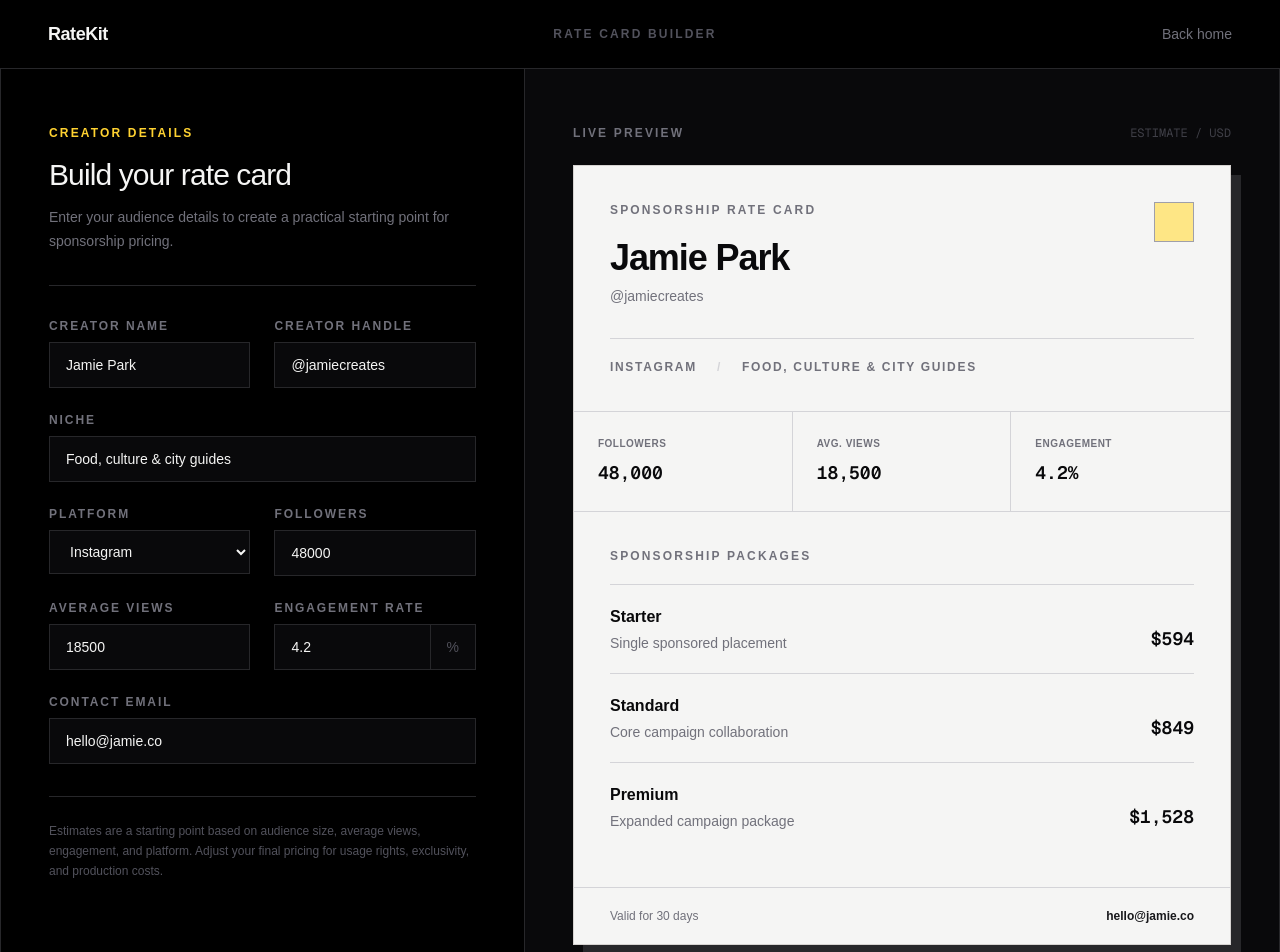
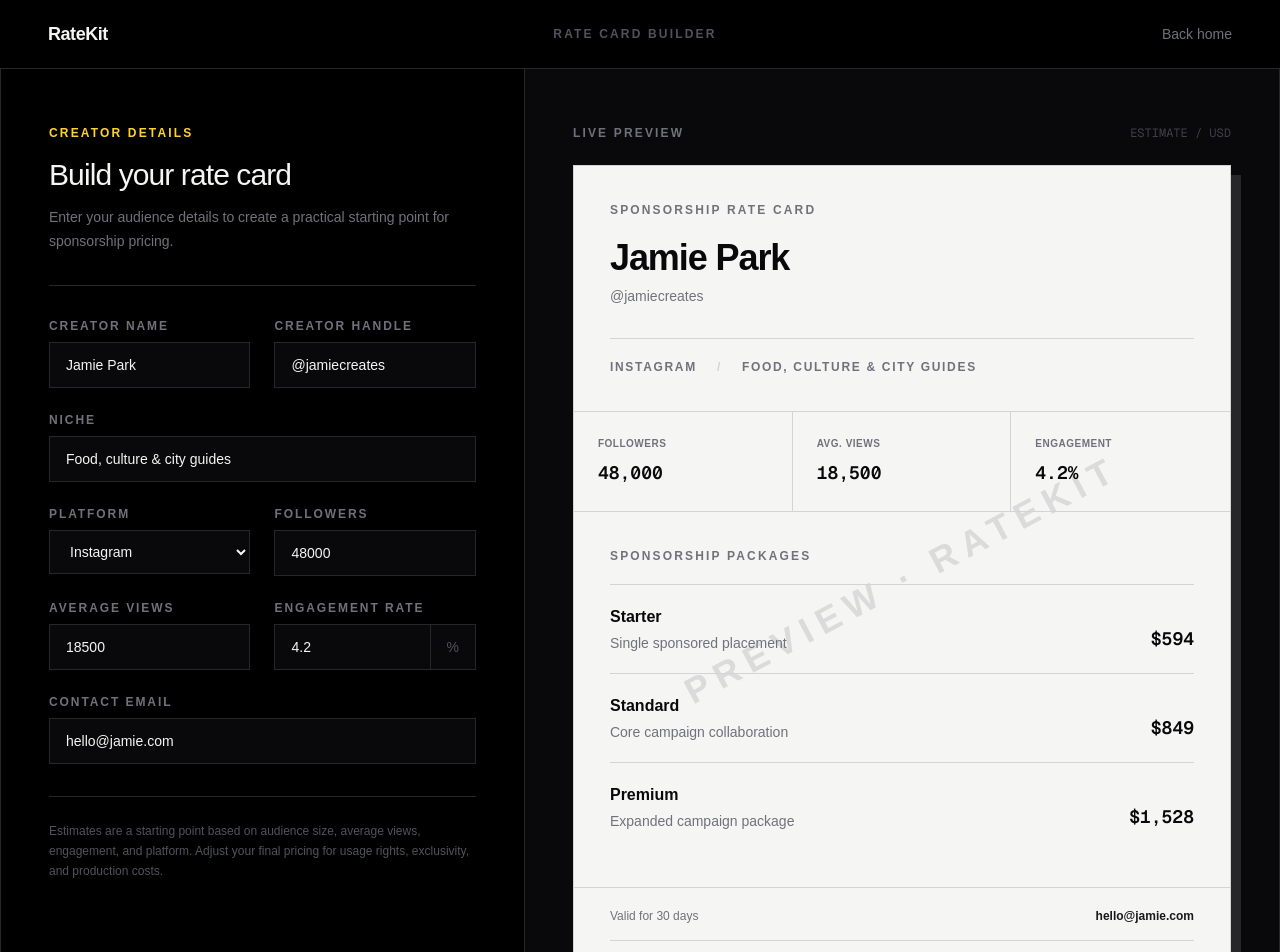
Before and after one commit to Hyeonseom726/RateKit, a Next.js app: page /generate in a window 1280 px wide. Shown: the top 952 px of the page. Built offline with nearby package versions, Linux system fonts and the light colour scheme.

Commit message:
Polish rate card watermark and overflow

```diff
--- a/src/app/generate/page.tsx
+++ b/src/app/generate/page.tsx
@@ -40,7 +40,7 @@
   followers: "48000",
   avgViews: "18500",
   engagementRate: "4.2",
-  contactEmail: "hello@jamie.co",
+  contactEmail: "hello@jamie.com",
 };
 
 function estimateRates(
@@ -72,6 +72,16 @@
 
 function formatPrice(value: number) {
   return `$${value.toLocaleString("en-US")}`;
+}
+
+function formatHandle(value: string) {
+  const handle = value.trim();
+
+  if (!handle) {
+    return "@creator";
+  }
+
+  return handle.startsWith("@") ? handle : `@${handle}`;
 }
 
 function Field({
@@ -269,57 +279,60 @@
             <p className="font-mono text-xs text-zinc-700">ESTIMATE / USD</p>
           </div>
 
-          <article className="mx-auto w-full max-w-2xl border border-stone-300 bg-stone-100 text-zinc-950 shadow-[10px_10px_0_0_#27272a]">
-            <div className="border-b border-zinc-300 p-6 sm:p-9">
-              <div className="flex items-start justify-between gap-6">
-                <div>
+          <article className="relative mx-auto w-full max-w-2xl overflow-hidden border border-stone-300 bg-stone-100 text-zinc-950 shadow-[10px_10px_0_0_#27272a]">
+            <div className="pointer-events-none absolute inset-0 z-0 flex items-center justify-center overflow-hidden">
+              <span className="-rotate-[28deg] whitespace-nowrap text-3xl font-semibold tracking-[0.22em] text-zinc-500/20 sm:text-4xl">
+                PREVIEW · RATEKIT
+              </span>
+            </div>
+
+            <div className="relative z-10 min-w-0 border-b border-zinc-300 p-6 sm:p-9">
               <p className="text-xs font-semibold uppercase tracking-[0.18em] text-zinc-500">
                 Sponsorship rate card
               </p>
-                  <h2 className="mt-5 text-3xl font-semibold tracking-[-0.03em] sm:text-4xl">
+              <h2 className="mt-5 [overflow-wrap:anywhere] text-3xl font-semibold tracking-[-0.03em] sm:text-4xl">
                 {form.creatorName || "Creator name"}
               </h2>
-                  <p className="mt-2 text-sm text-zinc-500">
-                    {form.creatorHandle || "@creator"}
+              <p className="mt-2 [overflow-wrap:anywhere] text-sm text-zinc-500">
+                {formatHandle(form.creatorHandle)}
               </p>
-                </div>
-                <div className="h-10 w-10 shrink-0 border border-zinc-400 bg-amber-200" />
-              </div>
               <div className="mt-8 flex flex-wrap gap-x-5 gap-y-2 border-t border-zinc-300 pt-5 text-xs font-semibold uppercase tracking-[0.14em] text-zinc-500">
                 <span>{form.platform}</span>
                 <span className="text-zinc-300">/</span>
-                <span>{form.niche || "Creator niche"}</span>
+                <span className="min-w-0 [overflow-wrap:anywhere]">
+                  {form.niche || "Creator niche"}
+                </span>
               </div>
             </div>
 
-            <div className="grid grid-cols-3 border-b border-zinc-300">
-              <div className="border-r border-zinc-300 p-4 sm:p-6">
+            <div className="relative z-10 grid grid-cols-3 border-b border-zinc-300">
+              <div className="min-w-0 border-r border-zinc-300 p-4 sm:p-6">
                 <p className="text-[10px] font-semibold uppercase tracking-wider text-zinc-500">
                   Followers
                 </p>
-                <p className="mt-2 font-mono text-base font-semibold sm:text-lg">
+                <p className="mt-2 [overflow-wrap:anywhere] font-mono text-base font-semibold sm:text-lg">
                   {formatNumber(form.followers)}
                 </p>
               </div>
-              <div className="border-r border-zinc-300 p-4 sm:p-6">
+              <div className="min-w-0 border-r border-zinc-300 p-4 sm:p-6">
                 <p className="text-[10px] font-semibold uppercase tracking-wider text-zinc-500">
                   Avg. views
                 </p>
-                <p className="mt-2 font-mono text-base font-semibold sm:text-lg">
+                <p className="mt-2 [overflow-wrap:anywhere] font-mono text-base font-semibold sm:text-lg">
                   {formatNumber(form.avgViews)}
                 </p>
               </div>
-              <div className="p-4 sm:p-6">
+              <div className="min-w-0 p-4 sm:p-6">
                 <p className="text-[10px] font-semibold uppercase tracking-wider text-zinc-500">
                   Engagement
                 </p>
-                <p className="mt-2 font-mono text-base font-semibold sm:text-lg">
+                <p className="mt-2 [overflow-wrap:anywhere] font-mono text-base font-semibold sm:text-lg">
                   {form.engagementRate || "0"}%
                 </p>
               </div>
             </div>
 
-            <div className="p-6 sm:p-9">
+            <div className="relative z-10 p-6 sm:p-9">
               <p className="text-xs font-semibold uppercase tracking-[0.18em] text-zinc-500">
                 Sponsorship packages
               </p>
@@ -342,11 +355,16 @@
               </div>
             </div>
 
-            <div className="flex flex-col gap-2 border-t border-zinc-300 px-6 py-5 text-xs text-zinc-500 sm:flex-row sm:items-center sm:justify-between sm:px-9">
+            <div className="relative z-10 border-t border-zinc-300 px-6 py-5 text-xs text-zinc-500 sm:px-9">
+              <div className="flex flex-col gap-2 sm:flex-row sm:items-center sm:justify-between">
                 <span>Valid for 30 days</span>
-              <span className="font-semibold text-zinc-900">
+                <span className="min-w-0 [overflow-wrap:anywhere] font-semibold text-zinc-900">
                   {form.contactEmail || "contact@example.com"}
                 </span>
+              </div>
+              <p className="mt-4 border-t border-zinc-300 pt-4 text-center font-semibold uppercase tracking-[0.16em] text-zinc-400">
+                Made with RateKit
+              </p>
             </div>
           </article>
         </section>
@@ -365,12 +383,12 @@
   price: number;
 }) {
   return (
-    <div className="flex items-end justify-between gap-6 border-b border-zinc-300 py-5 last:border-b-0">
-      <div>
+    <div className="grid min-w-0 gap-3 border-b border-zinc-300 py-5 last:border-b-0 sm:grid-cols-[minmax(0,1fr)_minmax(0,12rem)] sm:items-end sm:gap-6">
+      <div className="min-w-0">
         <h3 className="font-semibold">{name}</h3>
         <p className="mt-1 text-sm text-zinc-500">{description}</p>
       </div>
-      <p className="shrink-0 font-mono text-lg font-semibold">
+      <p className="min-w-0 [overflow-wrap:anywhere] font-mono text-lg font-semibold sm:text-right">
         {formatPrice(price)}
       </p>
     </div>
```
Lines whose indentation alone changed are shown as unchanged.
